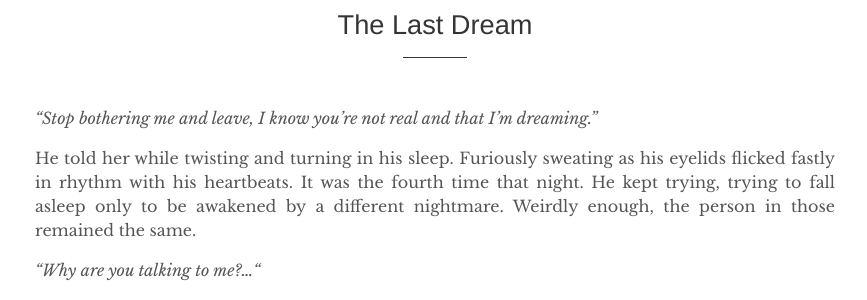
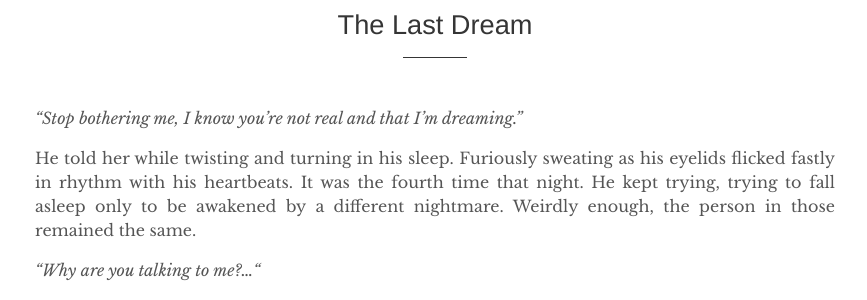
Before and after one commit to irshadshalu/irshadshalu.github.io, a Jekyll site: the page built from _posts/2024-04-16-the-last-dream.md, in a window 1280 px wide and 900 px high. Shown: the part 156-456 px from the top of the window, without its empty margins (205-1072 px from the left). Built offline with Jekyll 4.4.1, drawn with Linux system fonts in a browser that asks for light colours; comment, search, counter and statistics services are not loaded; some of the changed text lies outside the part shown.

Commit message:
post: minor changes

```diff
--- a/_posts/2024-04-16-the-last-dream.md
+++ b/_posts/2024-04-16-the-last-dream.md
@@ -5,7 +5,7 @@ date:   2024-04-15 20:25:04 +0530
 categories: english story literature
 ---
 
-_"Stop bothering me and leave, I know you're not real and that I'm dreaming."_
+_"Stop bothering me, I know you're not real and that I'm dreaming."_
 
 He told her while twisting and turning in his sleep. Furiously sweating as his eyelids flicked fastly in rhythm with his heartbeats.
 It was the fourth time that night. He kept trying, trying to fall asleep only to be awakened by a different nightmare. Weirdly enough, the person in those remained the same.
@@ -84,4 +84,4 @@ He looked around. The window, the mirror and even at the ceiling. She wasn nowhe
 
 Goosebumps fluttered through his body. He took his phone and started writing. What should be the first line? Something that grabs attention! And he started typing...
 
-_"Stop bothering me and leave, I know you're not real and that I'm dreaming."_
+_"Stop bothering me, I know you're not real and that I'm dreaming."_
```
